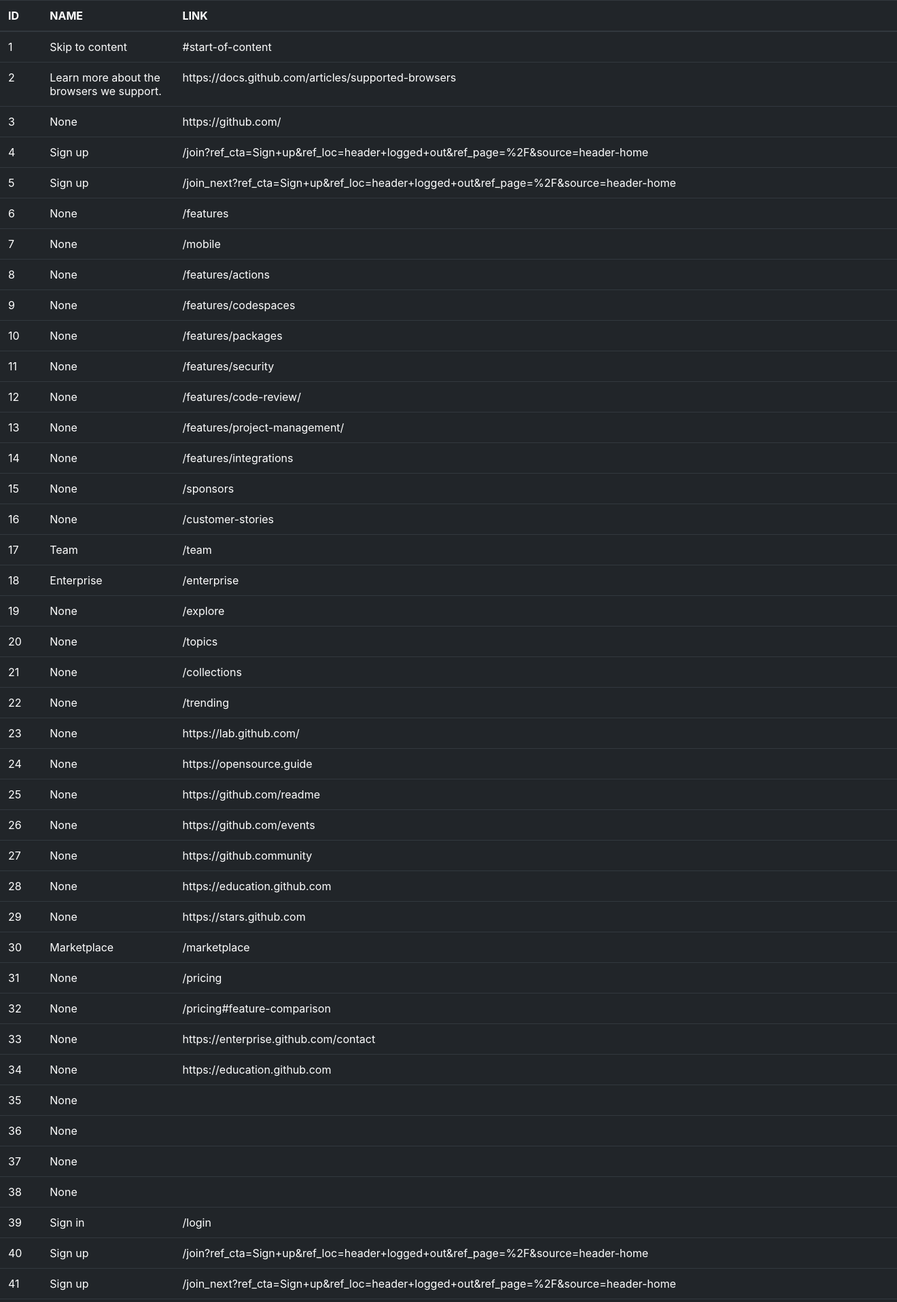
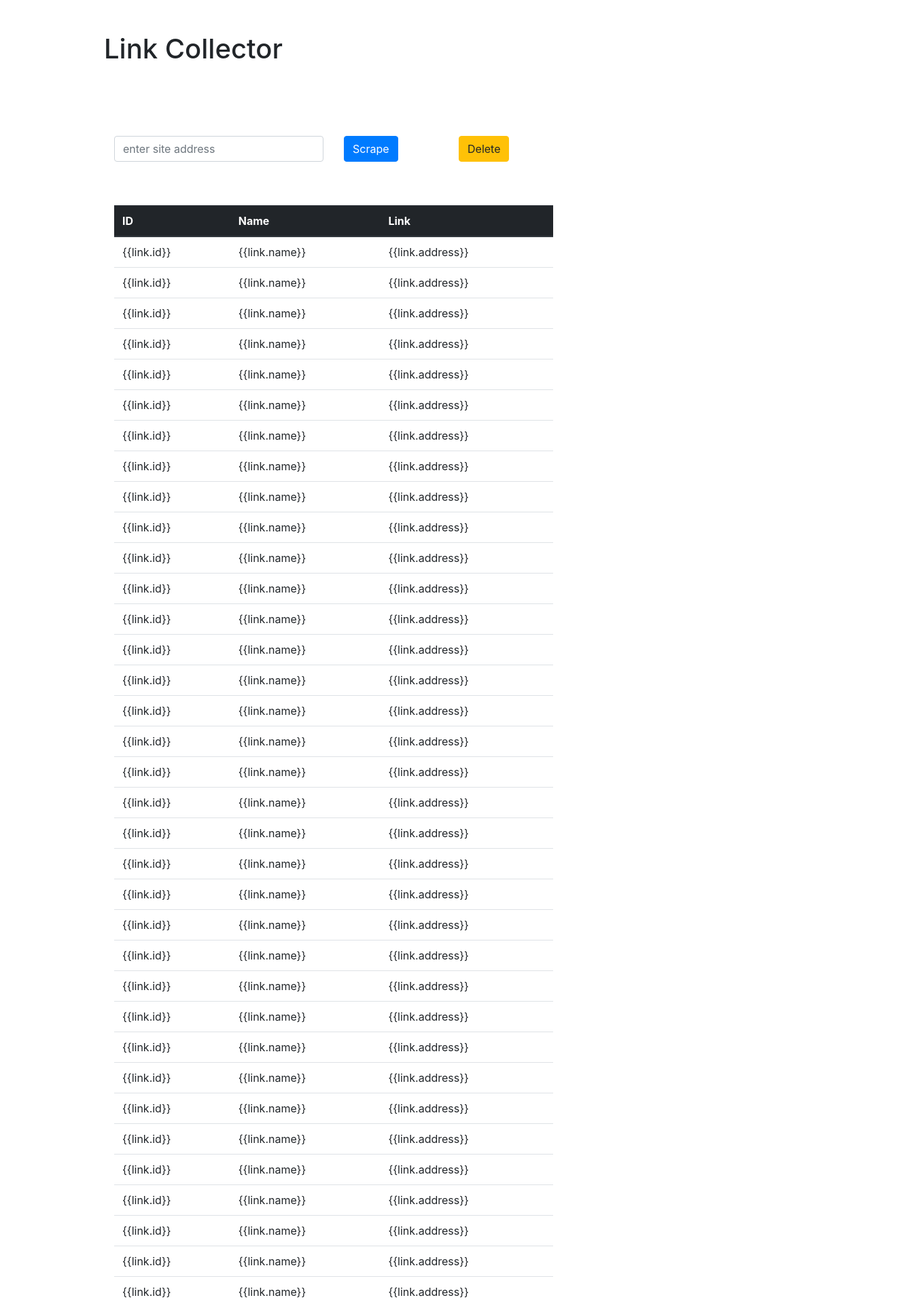
Before and after one commit to gunjan1831/Web_Scraper_Using_Django, a Django app: page / in a window 1320 px wide. Shown: the top 1916 px of the page at 68% size. Run offline with Django 3.2, Linux system fonts and the light colour scheme; data comes from the database, SQL or seed files in the repository; both versions use the stored data as it was after the commit; data that the repository does not hold is empty; some libraries are stand-ins or nearby versions.

Commit message:
one error missing schema

```diff
--- a/WEBSCRAPER/SCRAPER/templates/SCRAPER/result.html
+++ b/WEBSCRAPER/SCRAPER/templates/SCRAPER/result.html
@@ -6,15 +6,37 @@
 
 
     <body>
+     <div class="container">
+        <div class="row">
+            <div class="col-md-12 m-5">
+                <h1>Link Collector</h1>
+            </div>
+        </div>
+        <div class="row m-5">
+            <div class="col-md-4">
+                <form method="POST" action="/">
+                    {% csrf_token %}
+                    <input class="form-control" name="site" type="text" id="site" placeholder="enter site address">
+                </div>
+                <div class="col-md-2">
+                    <button class="btn btn-primary" type="submit">Scrape</button>
+                </div>
+                </form>
+                <div class="col-md-6">
+                    <a class="btn btn-warning" href="/delete">Delete</a>
+                </div>
+
+        </div>
 
 
-
-    <table class="table table-dark">
-  <thead>
+           <div class="row m-5">
+               <div class="col-md-8">
+                    <table class="table">
+                            <thead class="thead-dark">
                               <tr>
                                 <th scope="col">ID</th>
-      <th scope="col">NAME</th>
-      <th scope="col">LINK</th>
+                                <th scope="col">Name</th>
+                                <th scope="col">Link</th>
 
                               </tr>
                             </thead>
@@ -22,14 +44,24 @@
                             {% for link in data %}
                               <tr>
 
-      <td>{{link.id}}</td>
-      <td>{{link.name}}</td>
-      <td>{{link.address}}</td>
+                                <td>{‌{link.id}}</td>
+                                <td>{‌{link.name}}</td>
+                                <td>{‌{link.address}}</td>
                               </tr>
                               {% endfor %}
-
                             </tbody>
                           </table>
+
+               </div>
+           </div>
+       </div>
+
+
+
+
+
+
+
     </body>
 
 </html>
--- a/WEBSCRAPER/SCRAPER/views.py
+++ b/WEBSCRAPER/SCRAPER/views.py
@@ -1,17 +1,26 @@
 from django.shortcuts import render
 import requests
 from bs4 import BeautifulSoup
+from django.http import HttpResponseRedirect
 from .models import Link
 
 
 def scraper(request):
-    page= requests.get('https://www.github.com')
-    soup=BeautifulSoup(page.text,'html.parser')
+    if request.method == "POST":
+        site = request.POST.get('site', '')
 
+        page = requests.get(site)
+        soup = BeautifulSoup(page.text, 'html.parser')
 
-    for link in soup.find_all('a'):
-        link_address=link.get('href')
-        link_text=link.string
-        Link.objects.create(address=link_address, name=link_text)
-    data=Link.objects.all()
+        for link in soup.find_all('a'):
+            link_address=link.get('href')
+            link_text=link.string
+            Link.objects.create(address=link_address, name=link_text)
+        return HttpResponseRedirect('/')
+    else:
+        data=Link.objects.all()
     return render(request,'SCRAPER/result.html',{'data': data})
+
+def clear(requests):
+    Link.objects.all().delete()
+    return render(request,'WEBSCRAPER/result.html')
--- a/WEBSCRAPER/WEBSCRAPER/urls.py
+++ b/WEBSCRAPER/WEBSCRAPER/urls.py
@@ -20,4 +20,5 @@ from SCRAPER import views
 urlpatterns = [
     path('admin/', admin.site.urls),
     path('',views.scraper,name='scraper'),
+    path('delete/',views.clear,name="clear")
 ]
```
Also changed, not shown: WEBSCRAPER/db.sqlite3. Lines whose indentation alone changed are shown as unchanged.
